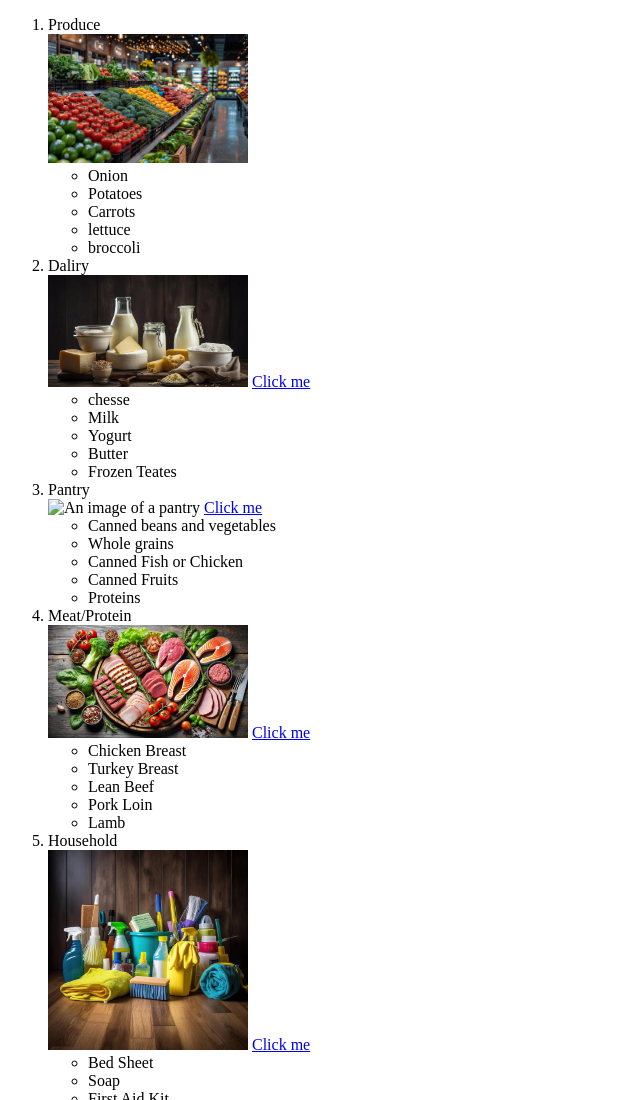
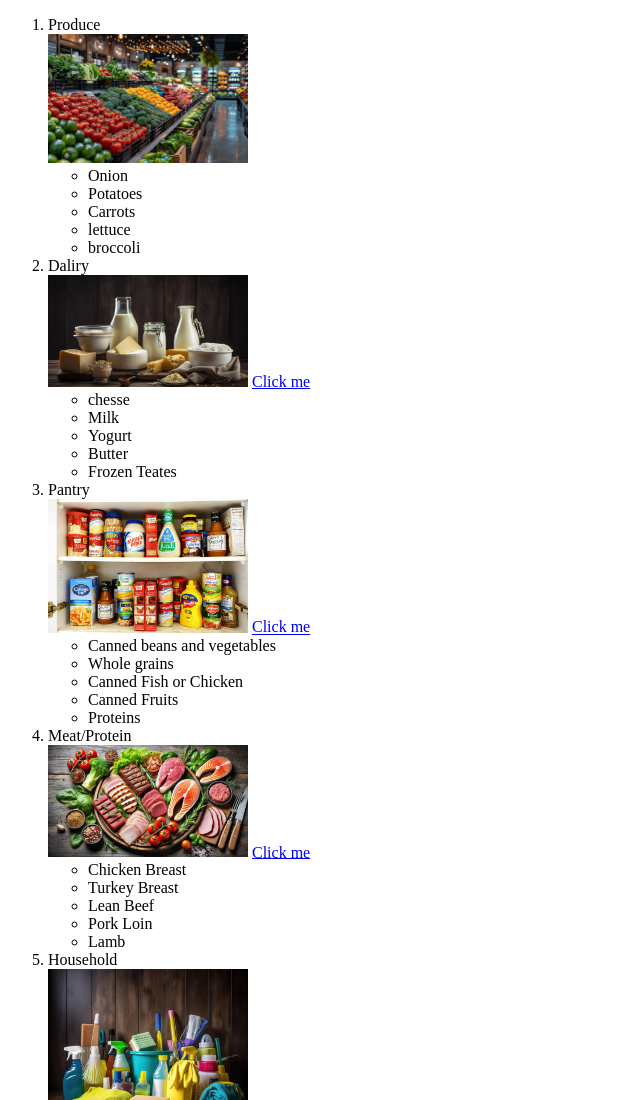
Before and after one commit to Siriman2026/ShoppingListFall2026, a plain HTML site: page index.html in a window 1280 px wide. Shown: the top 1100 px of the page, without its empty margins (0-640 px from the left). Drawn offline with Linux system fonts and the light colour scheme.

Commit message:
Add files via upload

```diff
--- a/index.html
+++ b/index.html
@@ -31,7 +31,7 @@
             </ul>
 
             <li>Pantry</li>
-            <img src="pics/ics/GettyImages-493239254-b4ee2820e10a4230a747154c88366f86.jpg" alt=" An image of a pantry" width="200px">
+            <img src="pics/GettyImages-493239254-b4ee2820e10a4230a747154c88366f86.jpg" alt=" An image of a pantry" width="200px">
             <a href="https://en.wikipedia.org/wiki/Pantry"> Click me</a>
             <ul>
                 <li>Canned beans and vegetables</li>
```
